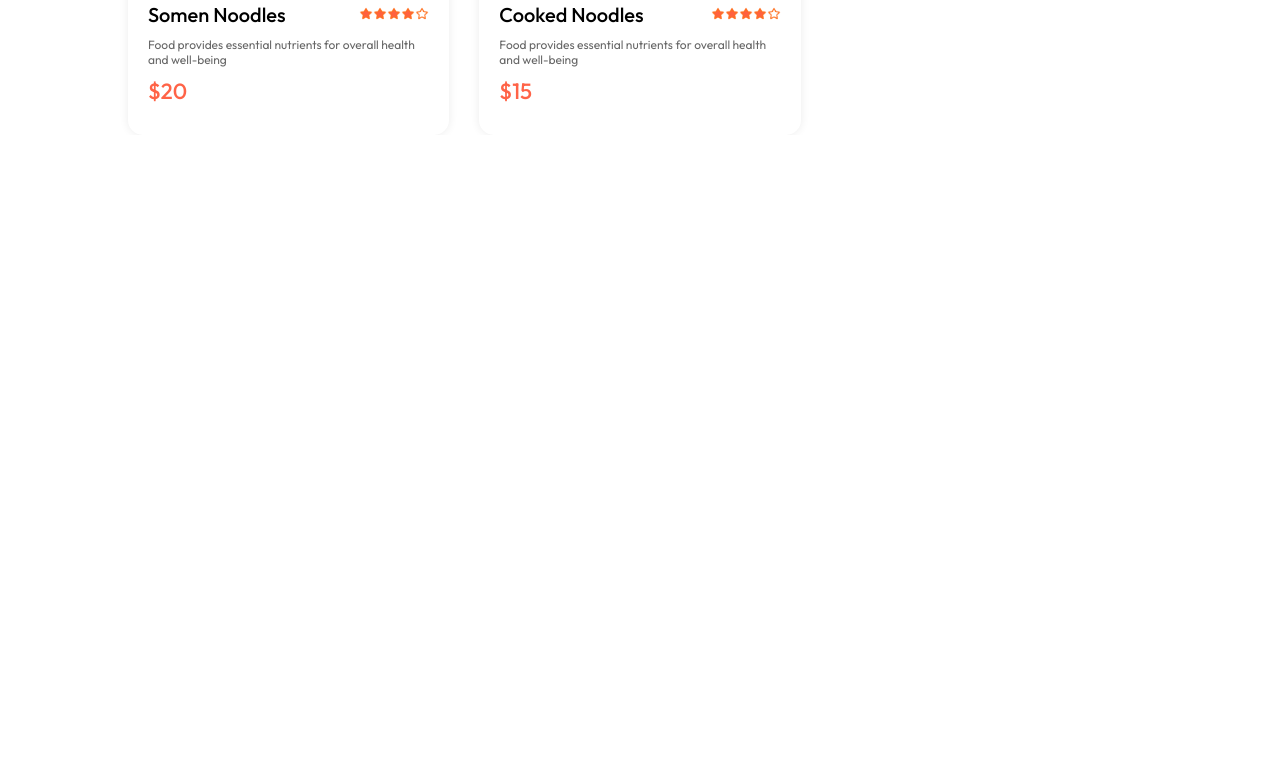
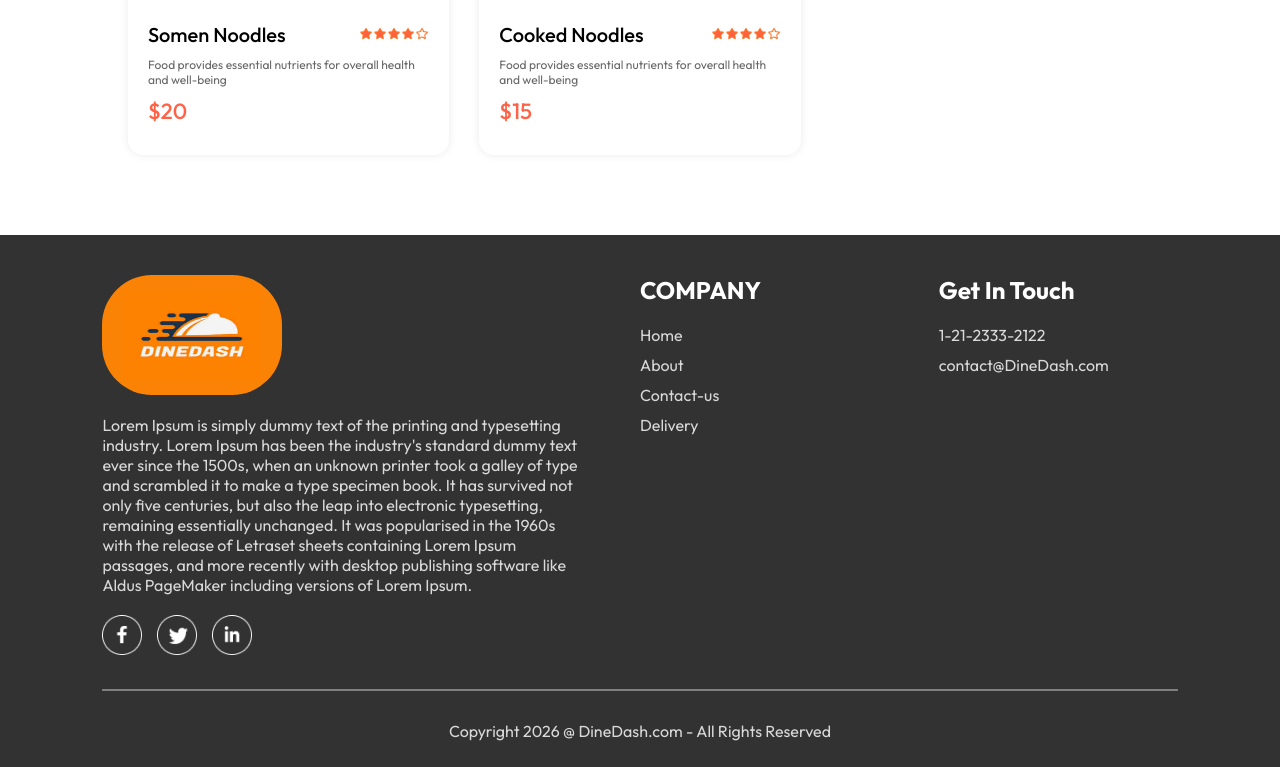
Before and after one commit to Hardik12244/DineDash, a React (Vite) app in the folder frontend/: page / in a window 1280 px wide. Shown: the part 5844-6611 px from the top of the page. Before the commit the page ends 5979 px from the top, so only its background shows below. Built offline with nearby package versions, Linux system fonts and the light colour scheme.

Commit message:
feat:add footer

```diff
--- a/frontend/src/App.tsx
+++ b/frontend/src/App.tsx
@@ -5,11 +5,13 @@ import { Routes, Route } from 'react-router-dom'
 import Home from './pages/Home/Home'
 import Cart from './pages/Cart/Cart'
 import PlaceOrder from './pages/PlaceOrder/PlaceOrder'
+import Footer from './components/Footer/Footer'
 
 function App() {
 
   return (
-    <div className='app'>
+    <>
+      <div className='app'>
       <Navbar />
       <Routes>
         <Route path='/' element={<Home/>}/>
@@ -17,6 +19,8 @@ function App() {
         <Route path='/order' element={<PlaceOrder/>}/>
       </Routes>
     </div>
+    <Footer/>
+    </>
   )
 }
 
--- a/frontend/src/assets/assets.ts
+++ b/frontend/src/assets/assets.ts
@@ -121,7 +121,7 @@ export type FoodItemType = {
     price: number;
     description: string;
     image: string;
-    category : string
+    category : string;
 };
 
 export const food_list:FoodItemType[] = [
--- a/frontend/src/components/FoodDisplay/FoodDisplay.tsx
+++ b/frontend/src/components/FoodDisplay/FoodDisplay.tsx
@@ -3,8 +3,10 @@ import { StoreContext } from '../../context/StoreContext'
 import FoodItem from '../FoodItem/FoodItem'
 import './FoodDisplay.css'
 
-
-function FoodDisplay() {
+type category = {
+    category : string;
+}
+function FoodDisplay({category}:category) {
     const context = useContext(StoreContext);
     if (!context) return null;
     const { food_list } = context;
@@ -13,7 +15,10 @@ function FoodDisplay() {
             <h2>Top dishes near you</h2>
             <div className="food-display-list">
                 {food_list.map((item, index) => {
-                    return <FoodItem key={index} _id={item._id} name={item.name} price={item.price} description={item.description} image={item.image} />
+                    if(category==="All"||category===item.category){
+                        return <FoodItem key={index} _id={item._id} name={item.name} price={item.price} description={item.description} image={item.image} category={item.category} />
+                    }
+
                 })}
             </div>
         </div>
--- a/frontend/src/components/FoodItem/FoodItem.tsx
+++ b/frontend/src/components/FoodItem/FoodItem.tsx
@@ -3,7 +3,7 @@ import { assets, type FoodItemType } from '../../assets/assets'
 import './FoodItem.css'
 import { StoreContext } from '../../context/StoreContext'
 
-function FoodItem({ _id, name, description, price, image }: FoodItemType) {
+function FoodItem({ _id, name, description, price, image,category }: FoodItemType) {
 
     const context = useContext(StoreContext);
     if (!context) return null;
--- /dev/null
+++ b/frontend/src/components/Footer/Footer.css
@@ -0,0 +1,59 @@
+
+.footer{
+    color: #d9d9d9;
+    background-color: #323232;
+    display: flex;
+    flex-direction: column;
+    align-items: center;
+    gap: 20px;
+    padding: 26px 8vw;
+    padding-top: 40px;
+    margin-top: 80px;
+}
+.footer-content{
+    width: 100%;
+    display: grid;
+    grid-template-columns: 2fr 1fr 1fr;
+    gap: 60px;
+}
+.footer-content-left , .footer-content-right,.footer-content-center{
+    display: flex;
+    flex-direction: column;
+    align-items: start;
+    gap: 20px;
+}
+.footer-content-left li  , .footer-content-right li   ,.footer-content-center li {
+    list-style: none;
+    margin-bottom: 10px;
+    cursor: pointer;
+}
+.footer-content-right h2   ,.footer-content-center h2 {
+    color: white;
+
+}
+.footer-social-icons img{
+    width: 40px;
+    margin-right: 15px;
+}
+.footer hr{
+    width: 100%;
+    height: 2px;
+    margin: 10px 0px;
+    background-color: grey;
+    border: none;
+}
+@media (max-width:750px) {
+    .footer-content{
+        display: flex;
+        flex-direction: column;
+        gap: 35px;
+    }
+    .footer-copyright{
+        text-align: center;
+    }
+}
+.logo{
+    width: 180px;
+    height: 120px;
+    border-radius: 50px;
+}
--- /dev/null
+++ b/frontend/src/components/Footer/Footer.tsx
@@ -0,0 +1,41 @@
+import React from 'react'
+import { assets } from '../../assets/assets'
+import './Footer.css'
+
+function Footer() {
+    return (
+        <div className='footer' id='footer'>
+            <div className="footer-content">
+                <div className="footer-content-left">
+                    <img className='logo' src={assets.logo} alt="" />
+                    <p>Lorem Ipsum is simply dummy text of the printing and typesetting industry. Lorem Ipsum has been the industry's standard dummy text ever since the 1500s, when an unknown printer took a galley of type and scrambled it to make a type specimen book. It has survived not only five centuries, but also the leap into electronic typesetting, remaining essentially unchanged. It was popularised in the 1960s with the release of Letraset sheets containing Lorem Ipsum passages, and more recently with desktop publishing software like Aldus PageMaker including versions of Lorem Ipsum.</p>
+                    <div className="footer-social-icons">
+                        <img src={assets.facebook_icon} alt="" />
+                        <img src={assets.twitter_icon} alt="" />
+                        <img src={assets.linkedin_icon} alt="" />
+                    </div>
+                </div>
+                <div className="footer-content-center">
+                <h2>COMPANY</h2>
+                <ul>
+                    <li>Home</li>
+                    <li>About</li>
+                    <li>Contact-us</li>
+                    <li>Delivery</li>
+                </ul>
+                </div>
+                <div className="footer-content-right">
+                    <h2>Get In Touch</h2>
+                    <ul>
+                        <li>1-21-2333-2122</li>
+                        <li>contact@DineDash.com</li>
+                    </ul>
+                </div>
+            </div>
+            <hr />
+            <p className='footer-copyright'>Copyright 2026 @ DineDash.com - All Rights Reserved</p>
+        </div>
+    )
+}
+
+export default Footer
--- a/frontend/src/pages/Home/Home.tsx
+++ b/frontend/src/pages/Home/Home.tsx
@@ -9,7 +9,7 @@ function Home() {
     <div>
         <Header/>
         <ExploreMenu category={category} setCategory={setCategory}/>
-        <FoodDisplay/>
+        <FoodDisplay category={category}/>
     </div>
   )
 }
```
